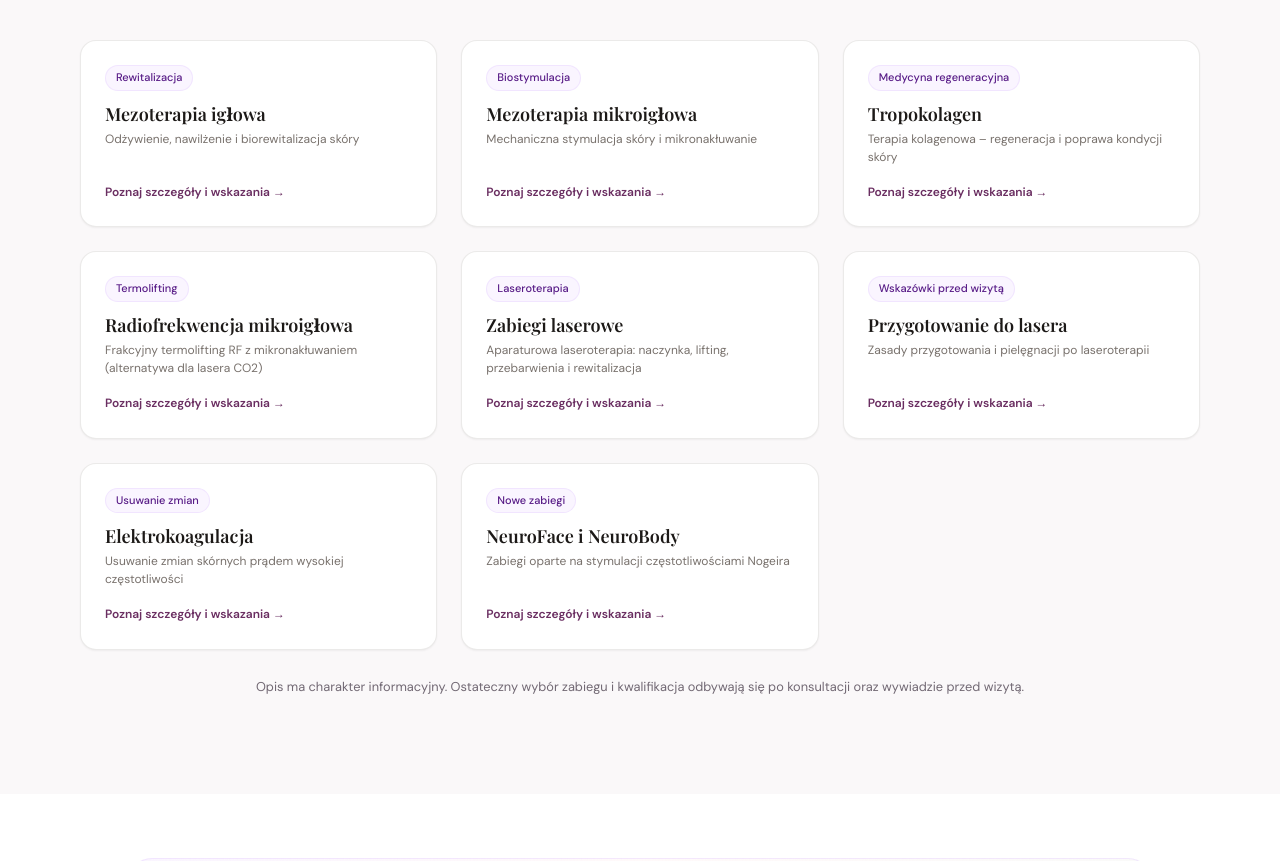
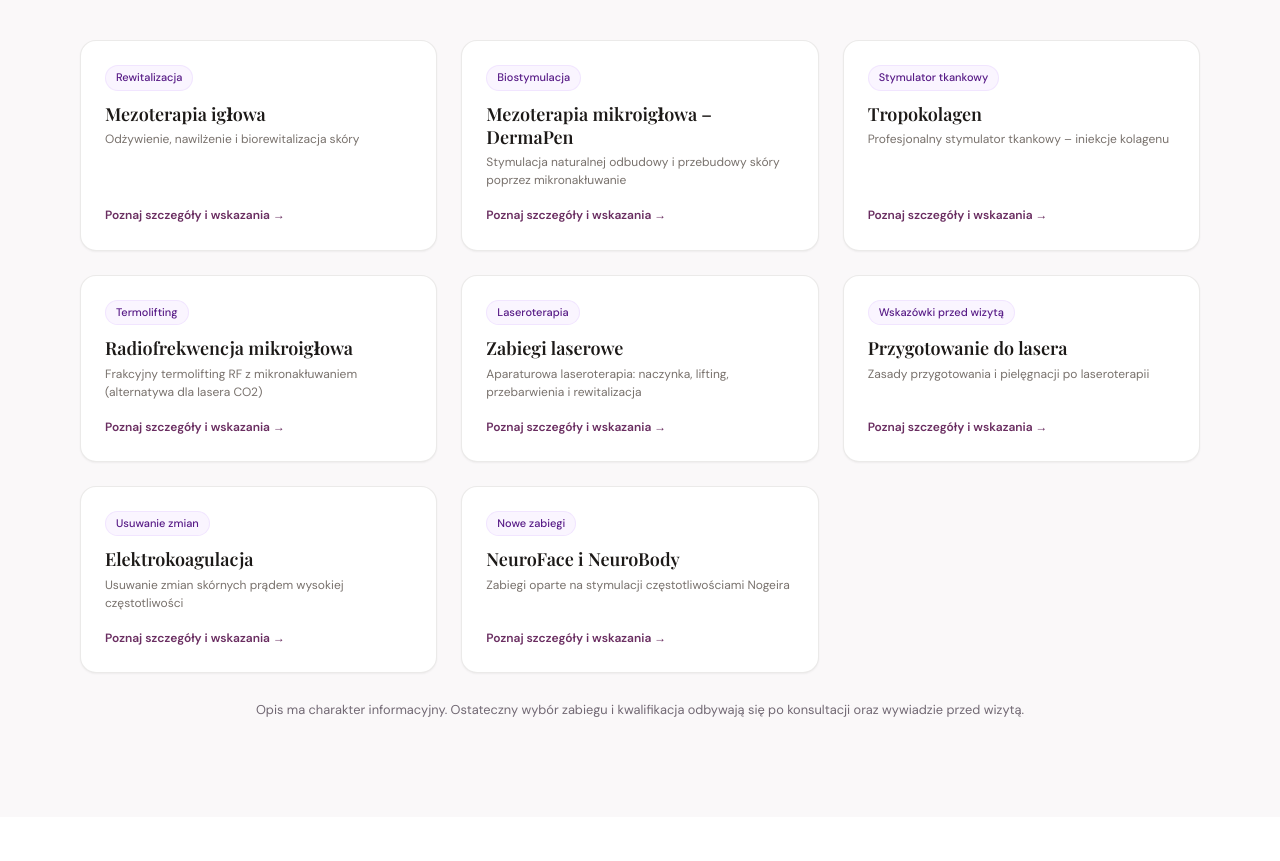
Before and after one commit to slawomirgrelich/twoj-kosmetolog, a plain HTML site: page index.html in a window 1280 px wide. Shown: the part 2617-3478 px from the top of the page. Drawn offline with nearby package versions, Linux system fonts and the light colour scheme.

Commit message:
Aktualizacja mezoterapii mikroiglowej

```diff
--- a/index.html
+++ b/index.html
@@ -2814,14 +2814,14 @@
           </article>
           <article class="treatment-card">
             <span class="treatment-badge">Biostymulacja</span>
-            <h3 class="treatment-name">Mezoterapia mikroigłowa</h3>
-            <p class="treatment-subtitle">Mechaniczna stymulacja skóry i mikronakłuwanie</p>
-            <button class="treatment-open" type="button" data-treatment="mezoterapia-mikroiglowa" aria-label="Poznaj szczegóły i wskazania: Mezoterapia mikroigłowa">Poznaj szczegóły i wskazania →</button>
+            <h3 class="treatment-name">Mezoterapia mikroigłowa – DermaPen</h3>
+            <p class="treatment-subtitle">Stymulacja naturalnej odbudowy i przebudowy skóry poprzez mikronakłuwanie</p>
+            <button class="treatment-open" type="button" data-treatment="mezoterapia-mikroiglowa" aria-label="Poznaj szczegóły i wskazania: Mezoterapia mikroigłowa – DermaPen">Poznaj szczegóły i wskazania →</button>
           </article>
           <article class="treatment-card">
-            <span class="treatment-badge">Medycyna regeneracyjna</span>
+            <span class="treatment-badge">Stymulator tkankowy</span>
             <h3 class="treatment-name">Tropokolagen</h3>
-            <p class="treatment-subtitle">Terapia kolagenowa – regeneracja i poprawa kondycji skóry</p>
+            <p class="treatment-subtitle">Profesjonalny stymulator tkankowy – iniekcje kolagenu</p>
             <button class="treatment-open" type="button" data-treatment="tropokolagen" aria-label="Poznaj szczegóły i wskazania: Tropokolagen">Poznaj szczegóły i wskazania →</button>
           </article>
           <article class="treatment-card">
@@ -3293,52 +3293,84 @@
         ]
       },
       "mezoterapia-mikroiglowa": {
-        title: "Mezoterapia mikroigłowa",
-        subtitle: "Mechaniczna stymulacja skóry i mikronakłuwanie",
+        title: "Mezoterapia mikroigłowa – DermaPen",
+        subtitle: "Stymulacja naturalnej odbudowy i przebudowy skóry poprzez mikronakłuwanie",
         badge: "Biostymulacja",
-        description: "Kontrolowane mikronakłucia skóry są wykorzystywane do stymulacji jej odnowy. Zakres zabiegu i preparaty dobierane są po ocenie skóry.",
+        description: "Zabieg polega na stymulacji naturalnej odbudowy i przebudowy skóry, poprzez nakłuwanie mikroigłami. Zwiększa się przepuszczalność bariery naskórkowej, co umożliwia wnikanie substancji aktywnych w głąb skóry.",
         effects: [
-          "Możliwa poprawa wyglądu blizn potrądzikowych i rozstępów",
-          "Wygładzenie tekstury i zmniejszenie widoczności porów",
-          "Poprawa napięcia i elastyczności skóry",
-          "Możliwa poprawa nierównego kolorytu"
+          "Stymulacja procesów naprawczych w skórze",
+          "Zwiększenie podziałów komórkowych",
+          "Stymulacja produkcji kolagenu i elastyny",
+          "Redukcja zmarszczek mimicznych oraz spłycenie zmarszczek",
+          "Poprawa owalu twarzy, polepszenie elastyczności i zwiększone napięcie skóry",
+          "Ogólna poprawa stanu skóry i zwężone pory",
+          "Usunięcie obumarłych komórek naskórka",
+          "Rozjaśnienie przebarwień",
+          "Zmniejszenie produkcji gruczołów łojowych",
+          "Działanie przeciwzapalne i działanie uspokajające"
         ],
         indications: [
-          "Blizny potrądzikowe i nierówności skóry",
-          "Rozszerzone pory i wiotkość skóry",
-          "Drobne zmarszczki i utrata elastyczności",
-          "Nierównomierny koloryt – po kwalifikacji"
+          "Zmarszczki mimiczne, utrata jędrności i elastyczności skóry, rozszerzone pory, przebarwienia, nadmierne wydzielanie sebum",
+          "Zabieg całoroczny z zachowaniem odpowiedniej fotoprotekcji (kremy z filtrem SPF)"
         ],
         contraindications: [
-          "Aktywny trądzik ze zmianami ropnymi",
-          "Aktywna infekcja, opryszczka lub uszkodzenia skóry",
-          "Skłonność do powstawania bliznowców",
           "Ciąża i karmienie piersią",
-          "Stany zapalne i inne przeciwwskazania ustalone podczas konsultacji"
+          "Aktywne stany zapalne skóry, w tym trądzik ze zmianami zapalnymi i ropnymi",
+          "Opryszczka oraz infekcje bakteryjne i wirusowe skóry",
+          "Skłonność do powstawania bliznowców (keloidów)",
+          "Choroby nowotworowe",
+          "Zaburzenia krzepnięcia krwi"
         ]
       },
-      tropokolagen: {
+      "tropokolagen": {
         title: "Tropokolagen",
-        subtitle: "Terapia kolagenowa – regeneracja i poprawa kondycji skóry",
-        badge: "Medycyna regeneracyjna",
-        description: "Zabieg z użyciem preparatu kolagenowego dobieranego do potrzeb skóry, ukierunkowany na wsparcie jej regeneracji. Efekty zależą od preparatu, stanu skóry i indywidualnej reakcji.",
-        effects: [
-          "Wsparcie regeneracji skóry",
-          "Możliwa poprawa sprężystości i napięcia",
-          "Poprawa wyglądu skóry bez zmiany rysów twarzy",
-          "Wsparcie pielęgnacji skóry wymagającej odnowy"
-        ],
-        indications: [
-          "Utrata jędrności skóry",
-          "Zmarszczki szyi i dekoltu",
-          "Skóra twarzy, szyi, dekoltu lub dłoni wymagająca pielęgnacji",
-          "Wybrane blizny i rozstępy – po konsultacji"
+        subtitle: "Profesjonalny stymulator tkankowy – iniekcje kolagenu",
+        badge: "Stymulator tkankowy",
+        description: "Iniekcje kolagenu pomagają zrównoważyć fizjologiczne procesy zachodzące w skórze i tkance łącznej pod wpływem starzenia i wolnych rodników. To profesjonalny stymulator tkankowy, który pozwoli Twojej skórze odżyć na nowo!",
+        effectGroups: [
+          {
+            title: "Efekty zabiegu",
+            items: [
+              "Regeneracja i odbudowa struktury tkanki podskórnej",
+              "Ujędrnienie i przywrócenie właściwego napięcia skóry",
+              "Spłycenie i redukcja drobnych zmarszczek",
+              "Redukcja wiotkości skóry",
+              "Poprawa elastyczności, sprężystości i gęstości",
+              "Spłycenie i wygładzenie blizn oraz rozstępów",
+              "Redukcja lokalnych nadmiarów tkanki tłuszczowej z jednoczesnym pojędrnieniem",
+              "Poprawa napięcia mięśniowego w okolicy szyi i twarzy"
+            ]
+          },
+          {
+            title: "Wskazania",
+            items: [
+              "Objawy starzenia się skóry twarzy, szyi, dekoltu, dłoni, ciała",
+              "Utrata jędrności skóry związana z wiekiem, redukcja tkanki tłuszczowej",
+              "Zmarszczki związane z wiekiem i fotostarzeniem",
+              "Utrata elastyczności i napięcia mięśni szyi",
+              "Nadmierne napięcie mięśni mimicznych szyi",
+              "Blizny i rozstępy",
+              "Lokalne nadmiary tkanki tłuszczowej twarzy i ciała",
+              "Cellulit",
+              "Wypadanie włosów"
+            ]
+          },
+          {
+            title: "Zalety i informacje o zabiegu",
+            items: [
+              "Zabieg regeneracyjny stosowany na różnych obszarach ciała",
+              "Odczucia podczas iniekcji są indywidualne; możliwy jest dyskomfort",
+              "Krótki czas trwania zabiegu",
+              "Po iniekcji mogą wystąpić przejściowe zaczerwienienie, obrzęk lub siniaki",
+              "Zastosowanie całoroczne bez względu na porę roku"
+            ]
+          }
         ],
         contraindications: [
+          "Miejscowe aktywne infekcje bakteryjne, wirusowe lub grzybicze w obszarze wkłucia",
           "Uczulenie na składniki preparatu",
-          "Aktywna infekcja lub stan zapalny w obszarze zabiegu",
-          "Choroby autoimmunologiczne i nowotworowe – wymagana konsultacja",
-          "Ciąża i karmienie piersią"
+          "Ciąża i okres karmienia piersią – wymagana konsultacja i kwalifikacja",
+          "Choroby autoimmunologiczne i nowotworowe – wymagana konsultacja"
         ]
       },
       "radiofrekwencja-mikroiglowa": {
```
